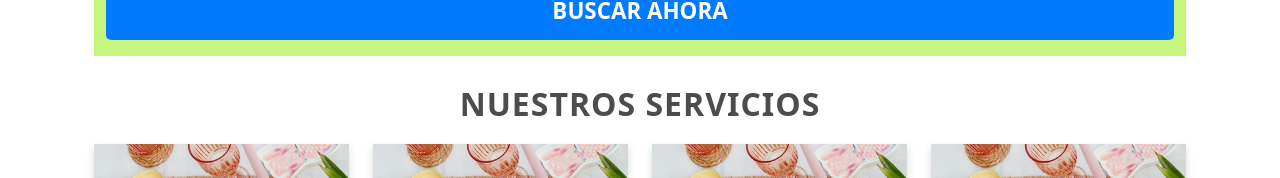
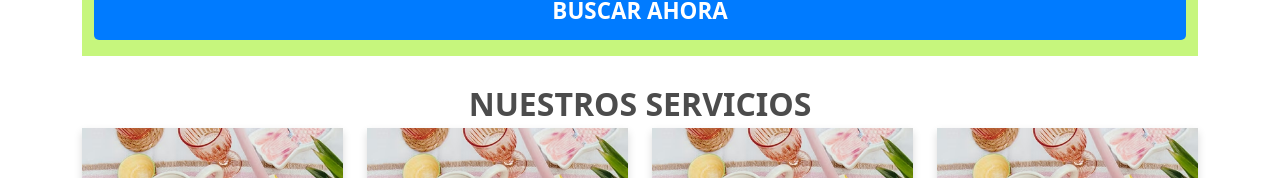
Before and after one commit to JoanSimonutti/App-Servicios-Frontend, a React (Vite) app: page / in a window 1280 px wide. Shown: the part 319-497 px from the top of the page. Built offline with nearby package versions, Linux system fonts and the light colour scheme; no server answers.

Commit message:
Agrego buscador rapido a home

```diff
--- a/src/pages/Home.jsx
+++ b/src/pages/Home.jsx
@@ -108,7 +108,7 @@ const Home = () => {
 
   return (
     <>
-      <div className="container container-principal">
+      <div className="container-principal">
         {/* ============================================================
    SECCIÓN: BÚSQUEDA RÁPIDA
 ============================================================ */}
--- a/src/pages/HomeModules.css
+++ b/src/pages/HomeModules.css
@@ -169,9 +169,8 @@
     font-weight: bold;
     color: #4c4c4c;
     text-align: center;
-    margin-bottom: 1rem;
-    text-transform: uppercase;
-    letter-spacing: 1px;
+    margin: 0;
+    padding: 0;
 }
 
 .home-search-input {
```
